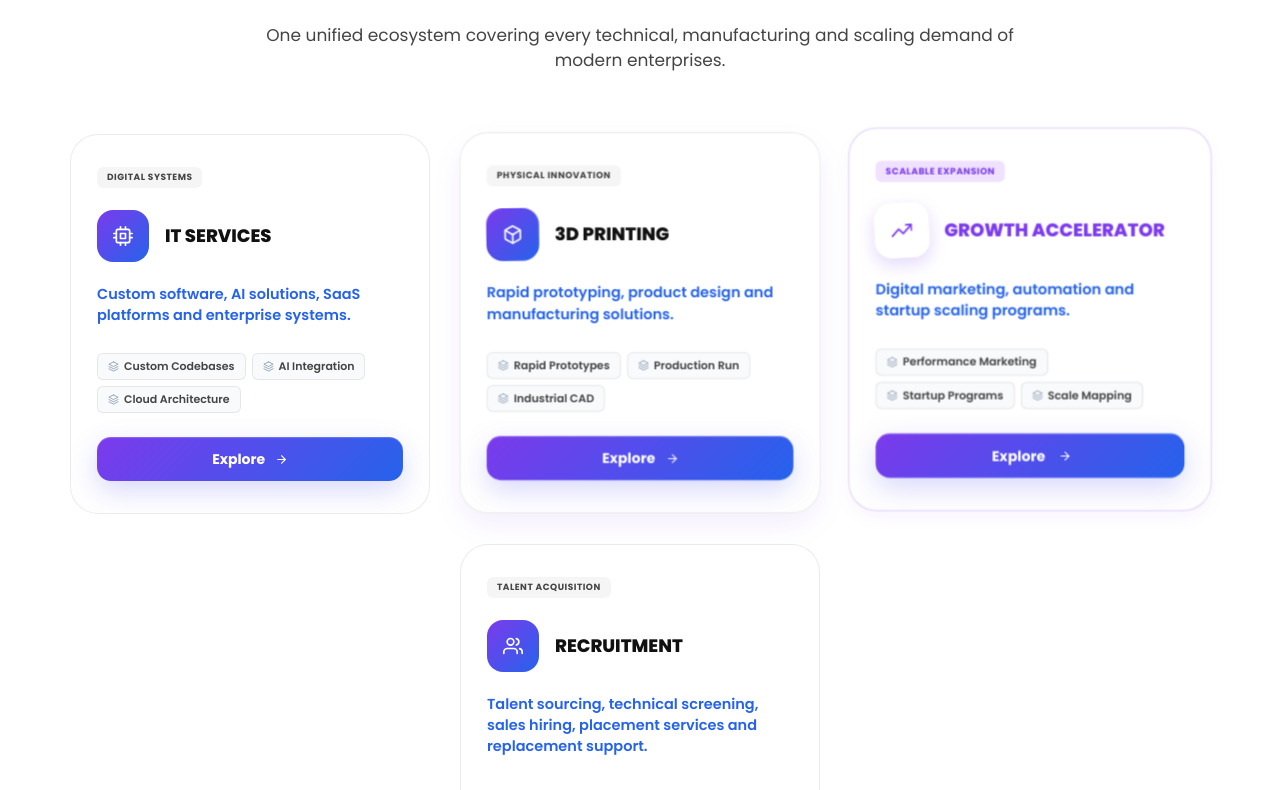
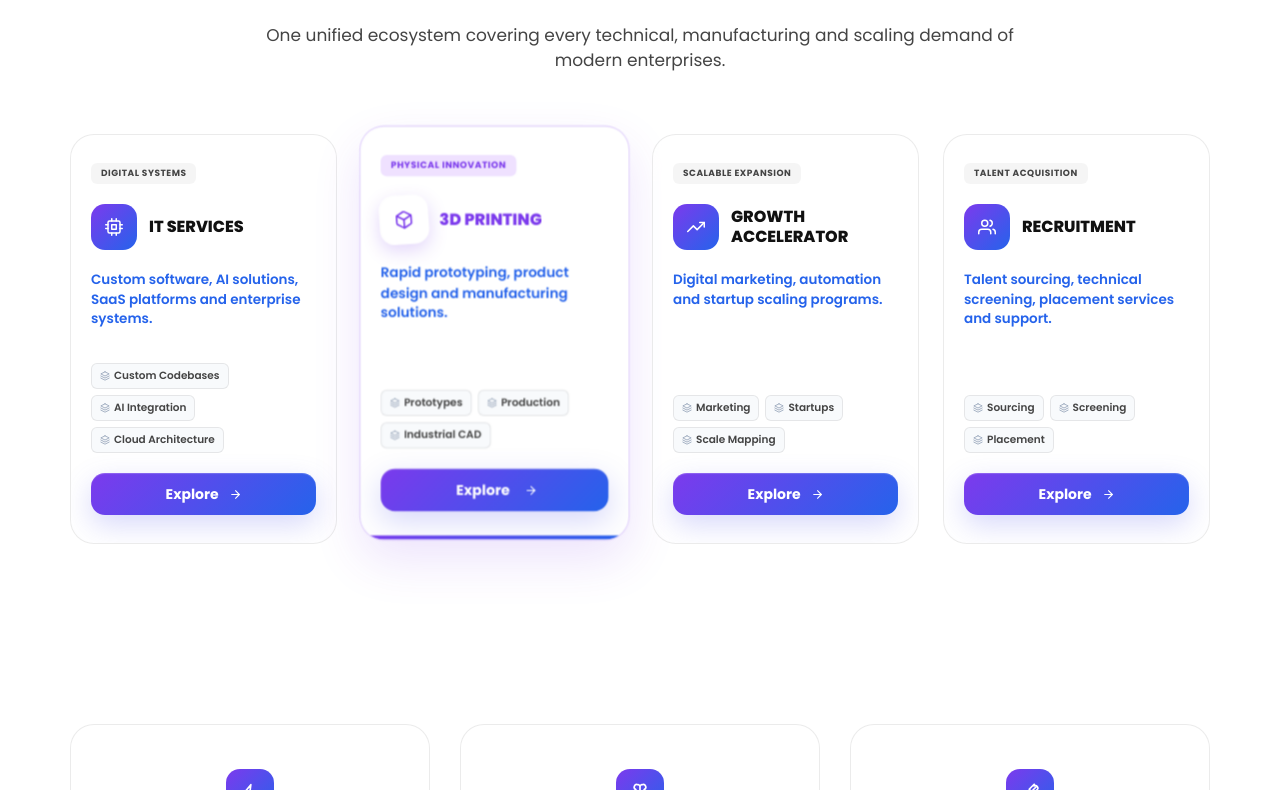
Before and after one commit to ayushicraftcore/test-repo, a React (Vite) app: page / in a window 1280 px wide. Shown: the part 910-1700 px from the top of the page. Built offline with nearby package versions, Linux system fonts and the light colour scheme.

Commit message:
Feat: Keep all 4 verticals in a single row. 1.Ensure all 4 verticals are displayed in a single row.

```diff
--- a/src/pages/CraftcoreLanding.css
+++ b/src/pages/CraftcoreLanding.css
@@ -165,7 +165,7 @@
 }
 
 /* =======================================================
-   VERTICAL CARDS: FLEXBOX CONFIGURATION TO CENTER RECRUITMENT
+   VERTICAL CARDS: 4-COLUMN MATRIX CONFIGURATION
 ======================================================= */
 .ccg-section-header {
   text-align: center;
@@ -177,9 +177,10 @@
   display: flex;
   flex-wrap: wrap;
   justify-content: center;
-  gap: 30px;
+  gap: 24px; /* Reduced gap slightly to account for the tighter 4-column span */
   max-width: 1240px;
   margin: 0 auto;
+  box-sizing: border-box;
 }
 
 .ccg-single-row-vertical-card {
@@ -188,14 +189,16 @@
   backdrop-filter: blur(20px);
   -webkit-backdrop-filter: blur(20px);
   border: 1px solid var(--clr-border);
-  border-radius: 28px;
-  padding: 32px 26px;
+  border-radius: 24px;
+  padding: 28px 20px; /* Slimmer inner spacing for comfortable structural padding */
   display: flex;
   flex-direction: column;
   justify-content: space-between;
   overflow: hidden;
-  min-height: 380px;
-  width: calc(33.333% - 20px);
+  min-height: 410px; /* Slight bump to balance text grids cleanly across all 4 items */
+  box-sizing: border-box;
+  /* (100% space - 72px accumulated gaps) / 4 column entries */
+  flex: 0 1 calc((100% - 72px) / 4);
 }
 
 .ccg-single-row-vertical-card.card-node-active {
@@ -209,7 +212,7 @@
   display: flex;
   justify-content: space-between;
   align-items: center;
-  margin-bottom: 22px;
+  margin-bottom: 20px;
 }
 
 .single-card-tag-badge {
@@ -230,20 +233,20 @@
 .single-card-brand-identity-row {
   display: flex;
   align-items: center;
-  gap: 16px;
-  margin-bottom: 22px;
+  gap: 12px;
+  margin-bottom: 20px;
 }
 
 .tab-brand-icon-shield {
-  width: 52px;
-  height: 52px;
-  border-radius: 16px;
+  width: 46px;
+  height: 46px;
+  border-radius: 14px;
   background: linear-gradient(135deg, var(--clr-purple), var(--clr-blue));
   color: white;
   display: flex;
   align-items: center;
   justify-content: center;
-  font-size: 20px;
+  font-size: 18px;
   flex-shrink: 0;
   transition: transform 0.35s var(--ease-bounce);
 }
@@ -256,33 +259,39 @@
   box-shadow: 0 6px 16px rgba(124, 58, 237, 0.2);
 }
 
-.tab-brand-title { font-size: 18px; font-weight: 800; color: var(--clr-ink); line-height: 1.2; }
+.tab-brand-title {
+  font-size: 16px;
+  font-weight: 800;
+  color: var(--clr-ink);
+  line-height: 1.25;
+}
+
 .ccg-single-row-vertical-card.card-node-active .tab-brand-title { color: var(--clr-purple); }
-.single-card-content-deck { flex-grow: 1; margin-bottom: 20px; }
-.single-card-summary-highlight { font-size: 14.5px; font-weight: 600; color: var(--clr-blue); line-height: 1.45; }
+.single-card-content-deck { flex-grow: 1; margin-bottom: 18px; }
+.single-card-summary-highlight { font-size: 13.5px; font-weight: 600; color: var(--clr-blue); line-height: 1.45; }
 
 .single-card-metrics-strip {
   display: flex;
   flex-wrap: wrap;
   gap: 6px;
-  margin-bottom: 24px;
+  margin-bottom: 20px;
 }
 
 .single-card-pill-node {
   display: inline-flex;
   align-items: center;
-  gap: 5px;
-  font-size: 11px;
+  gap: 4px;
+  font-size: 10.5px;
   font-weight: 600;
   color: var(--clr-muted);
   background: #f8fafc;
   border: 1px solid var(--clr-border);
-  padding: 4px 10px;
+  padding: 4px 8px;
   border-radius: 6px;
 }
 
-.pill-node-micro-icon { font-size: 11px; color: #94a3b8; }
-.single-card-action-btn { width: 100%; display: flex; align-items: center; justify-content: center; gap: 10px; height: 44px; border-radius: 12px; font-size: 13px; }
+.pill-node-micro-icon { font-size: 10px; color: #94a3b8; }
+.single-card-action-btn { width: 100%; display: flex; align-items: center; justify-content: center; gap: 10px; height: 42px; border-radius: 12px; font-size: 13px; }
 .action-btn-arrow-icon { font-size: 13px; transition: transform 0.35s var(--ease-bounce); }
 .ccg-single-row-vertical-card:hover .action-btn-arrow-icon, .ccg-single-row-vertical-card.card-node-active .action-btn-arrow-icon { transform: translateX(4px); }
 
@@ -464,12 +473,18 @@
 /* =======================================================
    MEDIA QUERIES
 ======================================================= */
+@media (max-width: 1150px) {
+  .ccg-single-row-vertical-card {
+    /* Safe split transition down to a stable 2x2 grid stack on smaller monitors */
+    flex: 0 1 calc((100% - 24px) / 2);
+  }
+}
+
 @media (max-width: 992px) {
   .ccg-hero-grid { grid-template-columns: 1fr; gap: 48px; text-align: center; }
   .ccg-hero-left { align-items: center; }
   .ccg-hero-title { font-size: 44px; }
   .ccg-console-mesh-box { max-width: 360px; height: 360px; margin: 0 auto; }
-  .ccg-single-row-vertical-card { width: calc(50% - 15px); }
   .footer-grid.elements-centered-footer-grid { grid-template-columns: repeat(2, 1fr); }
   .footer-title { font-size: 34px; }
 }
@@ -477,10 +492,11 @@
 @media (max-width: 768px) {
   .ccg-hero-section { padding-top: 100px; }
   .ccg-hero-title { font-size: 34px; }
-  .ccg-vertical-cards-single-row, .ccg-highlights-matrix-grid { grid-template-columns: 1fr; gap: 20px; }
+  .ccg-vertical-cards-single-row { flex-direction: column; }
+  .ccg-highlights-matrix-grid { grid-template-columns: 1fr; gap: 20px; }
 
   .ccg-single-row-vertical-card {
-    width: 100%;
+    flex: 0 1 100%;
     min-height: auto;
     padding: 32px 20px;
   }
--- a/src/pages/CraftcoreLanding.jsx
+++ b/src/pages/CraftcoreLanding.jsx
@@ -44,7 +44,7 @@ const verticalsData = [
     tag: "PHYSICAL INNOVATION",
     icon: <FiBox />,
     summary: "Rapid prototyping, product design and manufacturing solutions.",
-    chips: ["Rapid Prototypes", "Production Run", "Industrial CAD"],
+    chips: ["Prototypes", "Production", "Industrial CAD"],
     path: "/#"
   },
   {
@@ -54,7 +54,7 @@ const verticalsData = [
     tag: "SCALABLE EXPANSION",
     icon: <FiTrendingUp />,
     summary: "Digital marketing, automation and startup scaling programs.",
-    chips: ["Performance Marketing", "Startup Programs", "Scale Mapping"],
+    chips: ["Marketing", "Startups", "Scale Mapping"],
     path: "/#"
   },
   {
@@ -63,7 +63,7 @@ const verticalsData = [
     title: "RECRUITMENT",
     tag: "TALENT ACQUISITION",
     icon: <FiUsers />,
-    summary: "Talent sourcing, technical screening, sales hiring, placement services and replacement support.",
+    summary: "Talent sourcing, technical screening, placement services and support.",
     chips: ["Sourcing", "Screening", "Placement"],
     path: "/#",
   }
@@ -138,7 +138,6 @@ function CraftcoreLanding() {
   return (
     <div className="ccg-landing-wrapper">
 
-      {/* ================= HERO SECTION ================= */}
       <section className="ccg-hero-section">
         <div className="container ccg-hero-grid">
 
@@ -205,7 +204,6 @@ function CraftcoreLanding() {
         </div>
       </section>
 
-      {/* ================= ECOSYSTEM VERTICALS SECTION ================= */}
       <section id="group-verticals-panel" className="ccg-verticals-section section-space">
         <div className="container">
 
@@ -274,7 +272,6 @@ function CraftcoreLanding() {
         </div>
       </section>
 
-      {/* ================= STRATEGY HIGHLIGHTS SECTION ================= */}
       <section className="ccg-highlights-section section-space">
         <div className="container">
           <div className="ccg-highlights-matrix-grid">
@@ -291,7 +288,6 @@ function CraftcoreLanding() {
         </div>
       </section>
 
-      {/* ================= INTEGRATED FOOTER FORMAT ================= */}
       <footer id="about-craftcore-footer" className="footer">
         <div className="footer-top-line"></div>
         <div className="footer-blur footer-blur-1"></div>
```
